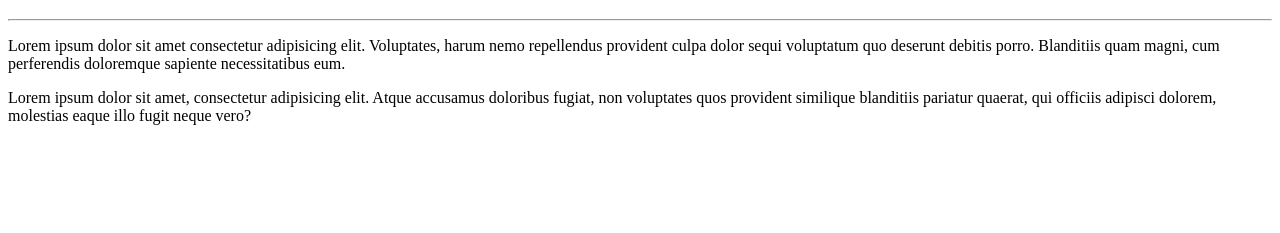
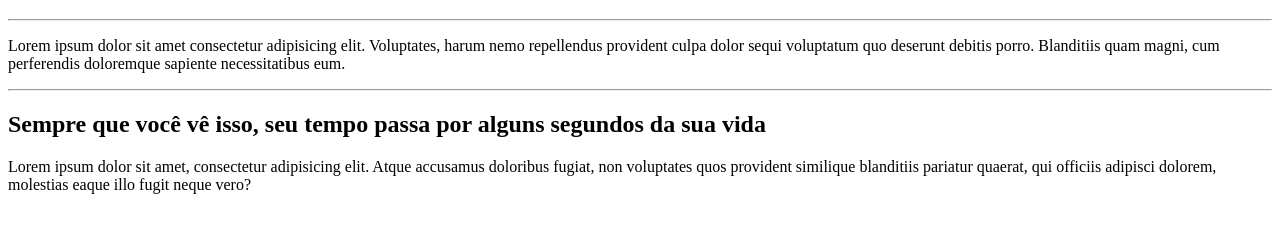
Before and after one commit to MarcoAntonioSz04/Ola-Mundo, a plain HTML site: page site-exemplo/index.html in a window 1280 px wide. Shown: the part 61-294 px from the top of the page. Drawn offline with Linux system fonts and the light colour scheme.

Commit message:
Update index.html

```diff
--- a/site-exemplo/index.html
+++ b/site-exemplo/index.html
@@ -9,6 +9,8 @@
     <h1>Olá, Mundo!</h1>
     <hr>
     <p>Lorem ipsum dolor sit amet consectetur adipisicing elit. Voluptates, harum nemo repellendus provident culpa dolor sequi voluptatum quo deserunt debitis porro. Blanditiis quam magni, cum perferendis doloremque sapiente necessitatibus eum.</p>
+    <hr>
+    <h2>Sempre que você vê isso, seu tempo passa por alguns segundos da sua vida</h2>
     <p>Lorem ipsum dolor sit amet, consectetur adipisicing elit. Atque accusamus doloribus fugiat, non voluptates quos provident similique blanditiis pariatur quaerat, qui officiis adipisci dolorem, molestias eaque illo fugit neque vero?</p>
 </body>
 </html>
```
